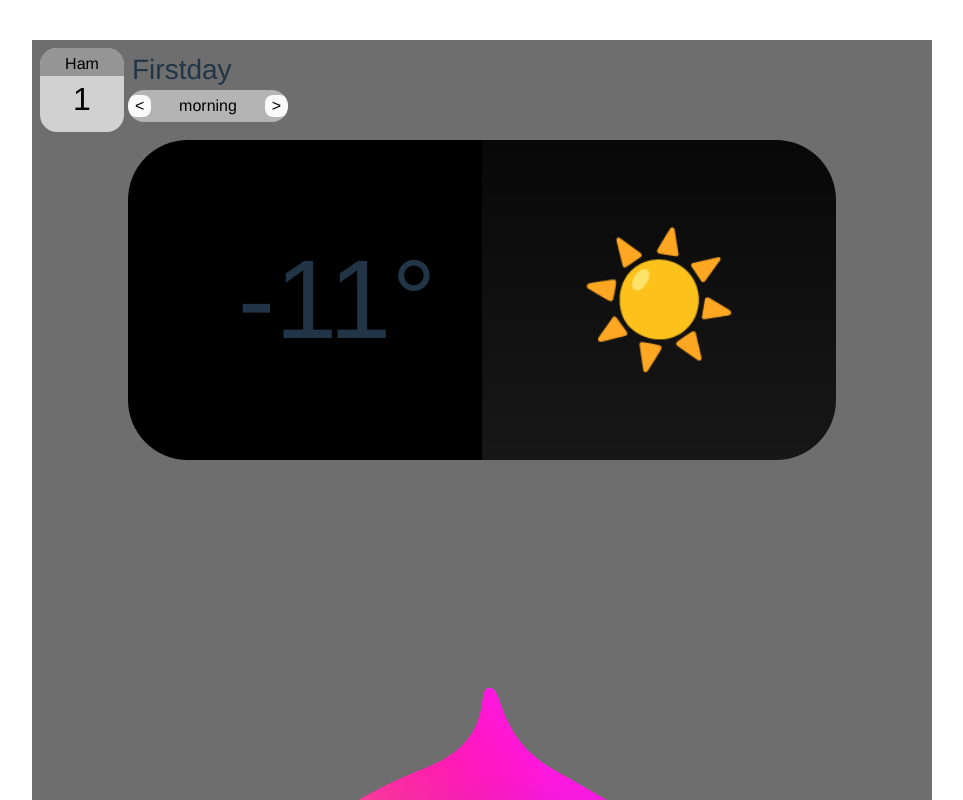
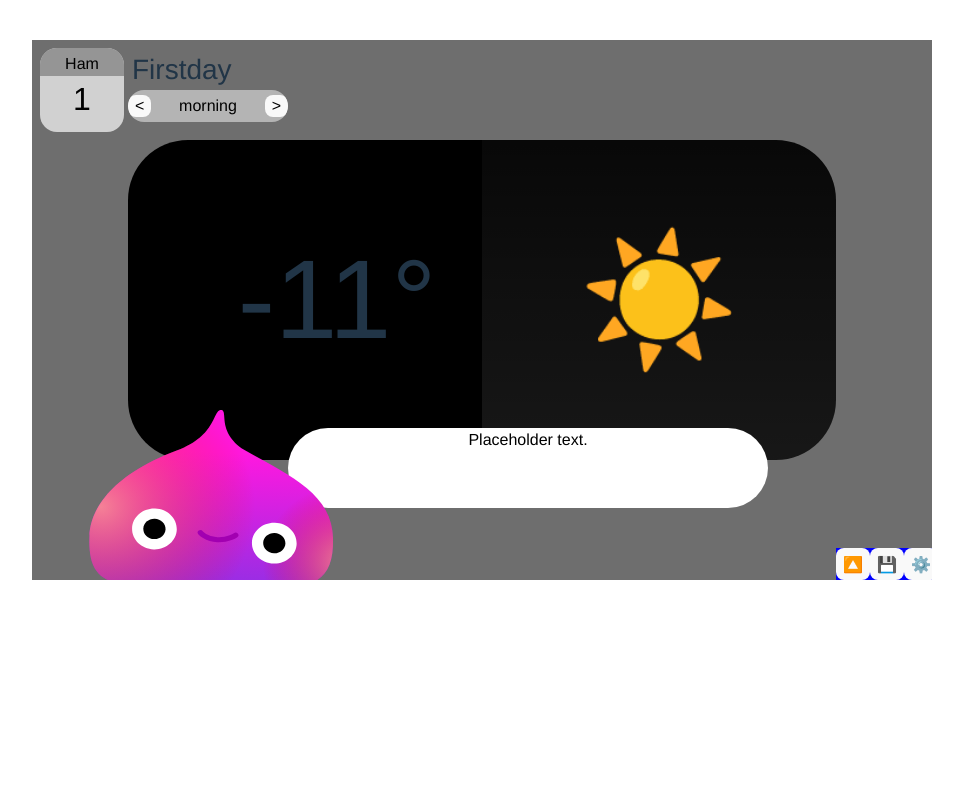
Before and after one commit to paige-clark/weather-wizard, a React (Vite) app: page / in a window 1280 px wide. Shown: the top 800 px of the page, without its empty margins (158-1121 px from the left). Built offline with nearby package versions, Linux system fonts and the light colour scheme.

Commit message:
Make sorcery happen with evenmtual wizard spot

```diff
--- a/src/App.css
+++ b/src/App.css
@@ -19,6 +19,7 @@
 .App {
   background: linear-gradient(180deg, #779eff 19.29%, #befafc 100%);
   background: rgb(110, 110, 110);
+  overflow: hidden;
 }
 
 /* BEGIN TimeSwitcher styling */
@@ -56,7 +57,7 @@
   margin-bottom: 0.5rem;
   margin-left: 0.25rem;
 }
-.switcher-time-toggler{
+.switcher-time-toggler {
   display: flex;
   justify-content: space-between;
   overflow: hidden;
@@ -105,3 +106,59 @@
   border-bottom-right-radius: 60px;
 }
 /* END ForecasterBox styling */
+
+/* START Wizard styling */
+.Wizard {
+  /* background-color: green; */
+  display: flex;
+  position: relative;
+  left: 0rem;
+  width: 50rem;
+  height: 7.5rem;
+  top: 0rem;
+}
+
+.slime-box {
+  /* background-color: lavender; */
+  overflow: hidden;
+  width: 20em;
+  position: relative;
+  top: -5rem;
+  height: 15rem;
+}
+.slime {
+  z-index: 2;
+  position: relative;
+  top: -6rem;
+  left: -4rem;
+  width: 30rem;
+}
+
+.wizard-bubble {
+  z-index: 1;
+  top: -2rem;
+  border-radius: 60px;
+  width: 30rem;
+  height: 5rem;
+  position: relative;
+  left: -4rem;
+  background-color: white;
+  color: black;
+}
+
+
+.bottom-section {
+  display: flex;
+  padding-top: 0em;
+  justify-content: space-between;
+  /* background-color: orange; */
+}
+
+.BottomButtons{
+  display: flex;
+  justify-content: space-between;
+  width: 6em;
+  height: 2rem;
+  background-color: blue;
+  align-self:flex-end;
+}
--- a/src/App.jsx
+++ b/src/App.jsx
@@ -31,7 +31,7 @@ function App() {
       />
       {/* box that displays temp and weather graphic */}
       <ForecasterBox date={currentDate} />
-      <div>
+      <div className="bottom-section">
         <Wizard />
         <BottomButtons />
       </div>
--- a/src/components/Wizard.jsx
+++ b/src/components/Wizard.jsx
@@ -6,7 +6,9 @@ function Wizard({}) {
 
   return (
     <div className="Wizard">
-      <Lottie className="slime" animationData={slime} loop={true} />
+      <div className="slime-box">
+        <Lottie className="slime" animationData={slime} loop={true} />
+      </div>
       <div className="wizard-bubble">Placeholder text.</div>
     </div>
   );
```
